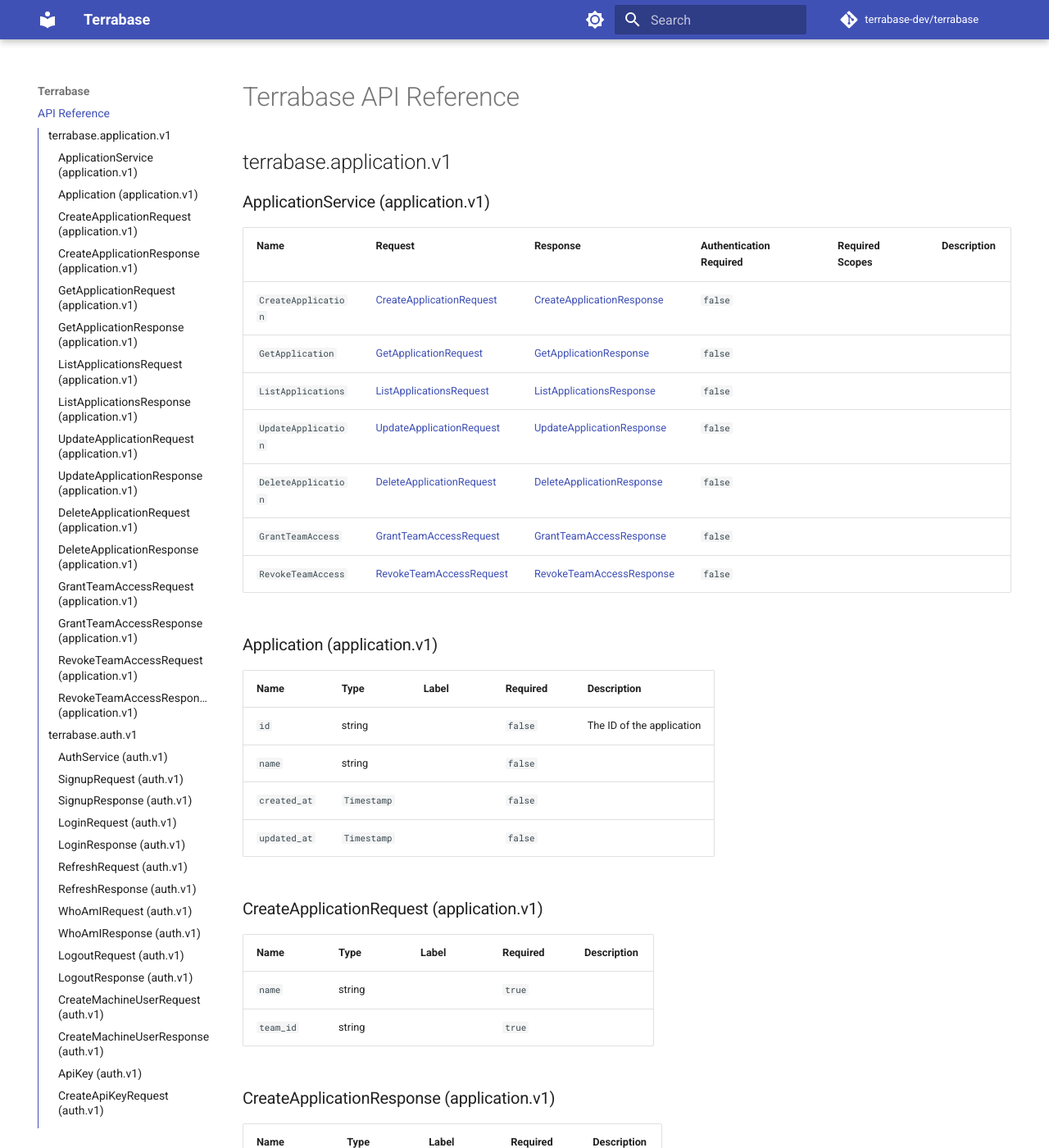
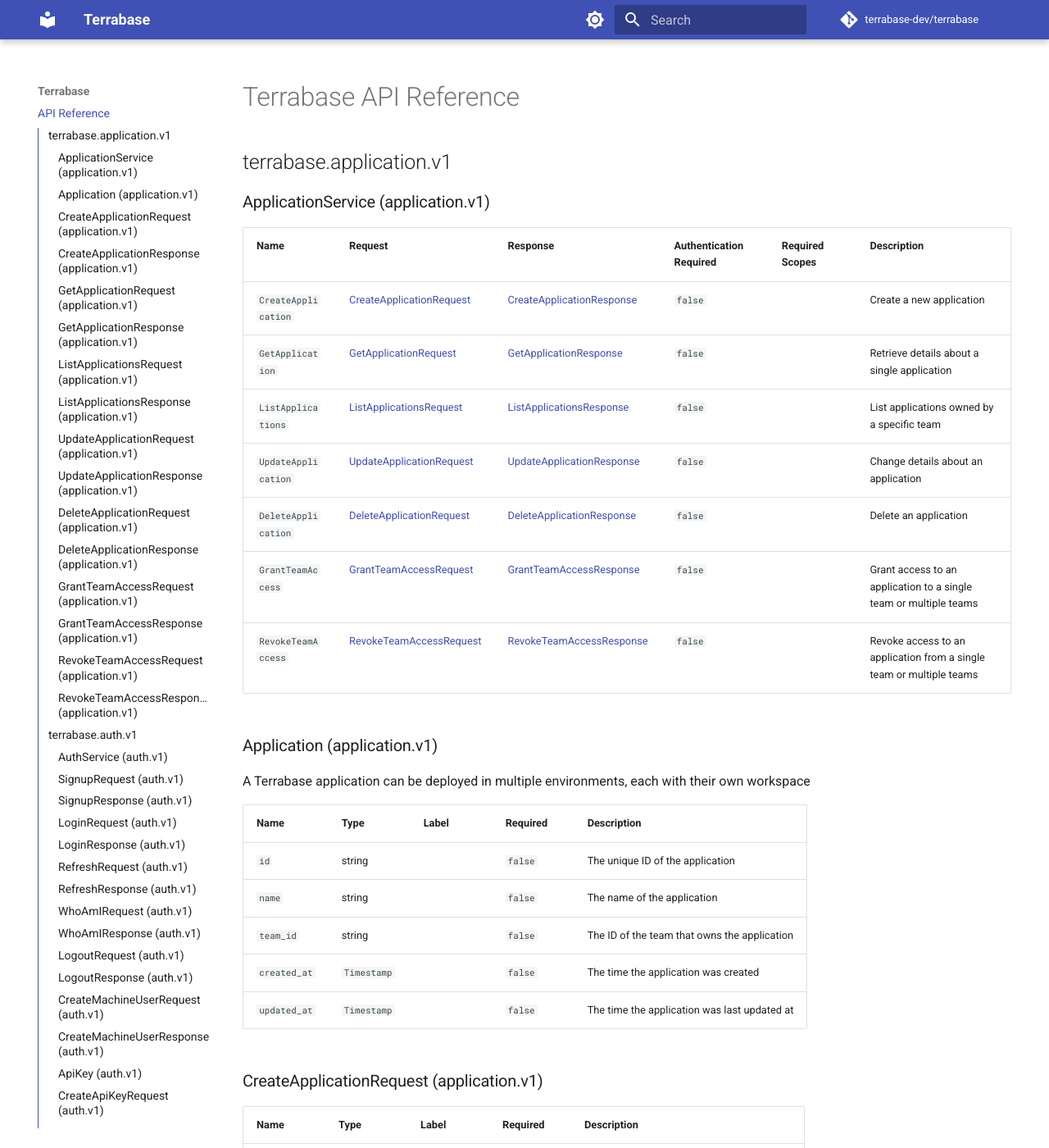
Before and after one commit to terrabase-dev/terrabase, an MkDocs documentation site: the page built from docs/index.md, in a window 1280 px wide and 1400 px high. Shown: the whole window at 82% size. Built offline with MkDocs 1.6.1 and Material for MkDocs 9.7.7, drawn with Linux system fonts in a browser that asks for light colours; comment, search, counter and statistics services are not loaded; some of the changed text lies outside the part shown.

Commit message:
adding documentation for applications

```diff
--- a/docs/index.md
+++ b/docs/index.md
@@ -6,82 +6,85 @@
 
 | Name | Request | Response | Authentication Required | Required Scopes | Description |
 | --- | --- | --- | --- | --- | --- |
-| `CreateApplication` | [CreateApplicationRequest](#createapplicationrequest-applicationv1) | [CreateApplicationResponse](#createapplicationresponse-applicationv1) | `false` |  |  |
-| `GetApplication` | [GetApplicationRequest](#getapplicationrequest-applicationv1) | [GetApplicationResponse](#getapplicationresponse-applicationv1) | `false` |  |  |
-| `ListApplications` | [ListApplicationsRequest](#listapplicationsrequest-applicationv1) | [ListApplicationsResponse](#listapplicationsresponse-applicationv1) | `false` |  |  |
-| `UpdateApplication` | [UpdateApplicationRequest](#updateapplicationrequest-applicationv1) | [UpdateApplicationResponse](#updateapplicationresponse-applicationv1) | `false` |  |  |
-| `DeleteApplication` | [DeleteApplicationRequest](#deleteapplicationrequest-applicationv1) | [DeleteApplicationResponse](#deleteapplicationresponse-applicationv1) | `false` |  |  |
-| `GrantTeamAccess` | [GrantTeamAccessRequest](#grantteamaccessrequest-applicationv1) | [GrantTeamAccessResponse](#grantteamaccessresponse-applicationv1) | `false` |  |  |
-| `RevokeTeamAccess` | [RevokeTeamAccessRequest](#revoketeamaccessrequest-applicationv1) | [RevokeTeamAccessResponse](#revoketeamaccessresponse-applicationv1) | `false` |  |  |
+| `CreateApplication` | [CreateApplicationRequest](#createapplicationrequest-applicationv1) | [CreateApplicationResponse](#createapplicationresponse-applicationv1) | `false` |  | Create a new application |
+| `GetApplication` | [GetApplicationRequest](#getapplicationrequest-applicationv1) | [GetApplicationResponse](#getapplicationresponse-applicationv1) | `false` |  | Retrieve details about a single application |
+| `ListApplications` | [ListApplicationsRequest](#listapplicationsrequest-applicationv1) | [ListApplicationsResponse](#listapplicationsresponse-applicationv1) | `false` |  | List applications owned by a specific team |
+| `UpdateApplication` | [UpdateApplicationRequest](#updateapplicationrequest-applicationv1) | [UpdateApplicationResponse](#updateapplicationresponse-applicationv1) | `false` |  | Change details about an application |
+| `DeleteApplication` | [DeleteApplicationRequest](#deleteapplicationrequest-applicationv1) | [DeleteApplicationResponse](#deleteapplicationresponse-applicationv1) | `false` |  | Delete an application |
+| `GrantTeamAccess` | [GrantTeamAccessRequest](#grantteamaccessrequest-applicationv1) | [GrantTeamAccessResponse](#grantteamaccessresponse-applicationv1) | `false` |  | Grant access to an application to a single team or multiple teams |
+| `RevokeTeamAccess` | [RevokeTeamAccessRequest](#revoketeamaccessrequest-applicationv1) | [RevokeTeamAccessResponse](#revoketeamaccessresponse-applicationv1) | `false` |  | Revoke access to an application from a single team or multiple teams |
 
 ### Application (application.v1)
 
+A Terrabase application can be deployed in multiple environments, each with their own workspace
+
 | Name | Type | Label | Required | Description |
 | --- | --- | --- | --- | --- |
-| `id` | string |  | `false` | The ID of the application |
-| `name` | string |  | `false` |  |
-| `created_at` | `Timestamp` |  | `false` |  |
-| `updated_at` | `Timestamp` |  | `false` |  |
+| `id` | string |  | `false` | The unique ID of the application |
+| `name` | string |  | `false` | The name of the application |
+| `team_id` | string |  | `false` | The ID of the team that owns the application |
+| `created_at` | `Timestamp` |  | `false` | The time the application was created |
+| `updated_at` | `Timestamp` |  | `false` | The time the application was last updated at |
 
 ### CreateApplicationRequest (application.v1)
 
 | Name | Type | Label | Required | Description |
 | --- | --- | --- | --- | --- |
-| `name` | string |  | `true` |  |
-| `team_id` | string |  | `true` |  |
+| `name` | string |  | `true` | The name of the application |
+| `team_id` | string |  | `true` | The ID of the team that owns the application |
 
 ### CreateApplicationResponse (application.v1)
 
 | Name | Type | Label | Required | Description |
 | --- | --- | --- | --- | --- |
-| `application` | [Application](#application-applicationv1) |  | `false` |  |
+| `application` | [Application](#application-applicationv1) |  | `false` | The application that was created |
 
 ### GetApplicationRequest (application.v1)
 
 | Name | Type | Label | Required | Description |
 | --- | --- | --- | --- | --- |
-| `id` | string |  | `true` |  |
+| `id` | string |  | `true` | The unique ID of the application |
 
 ### GetApplicationResponse (application.v1)
 
 | Name | Type | Label | Required | Description |
 | --- | --- | --- | --- | --- |
-| `application` | [Application](#application-applicationv1) |  | `false` |  |
+| `application` | [Application](#application-applicationv1) |  | `false` | The application |
 
 ### ListApplicationsRequest (application.v1)
 
 | Name | Type | Label | Required | Description |
 | --- | --- | --- | --- | --- |
-| `team_id` | string |  | `true` |  |
-| `page_size` | int32 |  | `false` |  |
-| `page_token` | string |  | `false` |  |
+| `team_id` | string |  | `true` | The ID of a team that owns applications |
+| `page_size` | int32 |  | `false` | The number of applications on each page of results |
+| `page_token` | string |  | `false` | The token to retrieve the next page of results |
 
 ### ListApplicationsResponse (application.v1)
 
 | Name | Type | Label | Required | Description |
 | --- | --- | --- | --- | --- |
-| `applications` | [Application](#application-applicationv1) | repeated | `false` |  |
-| `next_page_token` | string |  | `false` |  |
+| `applications` | [Application](#application-applicationv1) | repeated | `false` | A list of applications |
+| `next_page_token` | string |  | `false` | The token to retrieve the next page of results |
 
 ### UpdateApplicationRequest (application.v1)
 
 | Name | Type | Label | Required | Description |
 | --- | --- | --- | --- | --- |
-| `id` | string |  | `true` |  |
-| `name` | string |  | `true` |  |
-| `team_id` | string |  | `false` |  |
+| `id` | string |  | `true` | The unique ID of the application to update |
+| `name` | string |  | `true` | The new name of the application |
+| `team_id` | string |  | `false` | The new ID of the team that owns the application |
 
 ### UpdateApplicationResponse (application.v1)
 
 | Name | Type | Label | Required | Description |
 | --- | --- | --- | --- | --- |
-| `application` | [Application](#application-applicationv1) |  | `false` |  |
+| `application` | [Application](#application-applicationv1) |  | `false` | The updated application |
 
 ### DeleteApplicationRequest (application.v1)
 
 | Name | Type | Label | Required | Description |
 | --- | --- | --- | --- | --- |
-| `id` | string |  | `true` |  |
+| `id` | string |  | `true` | The unique ID of the application to delete |
 
 ### DeleteApplicationResponse (application.v1)
 
@@ -91,8 +94,8 @@
 
 | Name | Type | Label | Required | Description |
 | --- | --- | --- | --- | --- |
-| `application_id` | string |  | `true` |  |
-| `team_id` | string | repeated | `true` |  |
+| `application_id` | string |  | `true` | The unique ID of the application |
+| `team_id` | string | repeated | `true` | A list of team IDs who should be granted access to the application |
 
 ### GrantTeamAccessResponse (application.v1)
 
@@ -102,8 +105,8 @@
 
 | Name | Type | Label | Required | Description |
 | --- | --- | --- | --- | --- |
-| `application_id` | string |  | `true` |  |
-| `team_id` | string | repeated | `true` |  |
+| `application_id` | string |  | `true` | The unique ID of the application |
+| `team_id` | string | repeated | `true` | A list of team IDs whose access to the application should be revoked |
 
 ### RevokeTeamAccessResponse (application.v1)
 
```
Also changed, not shown: 4 other files.
